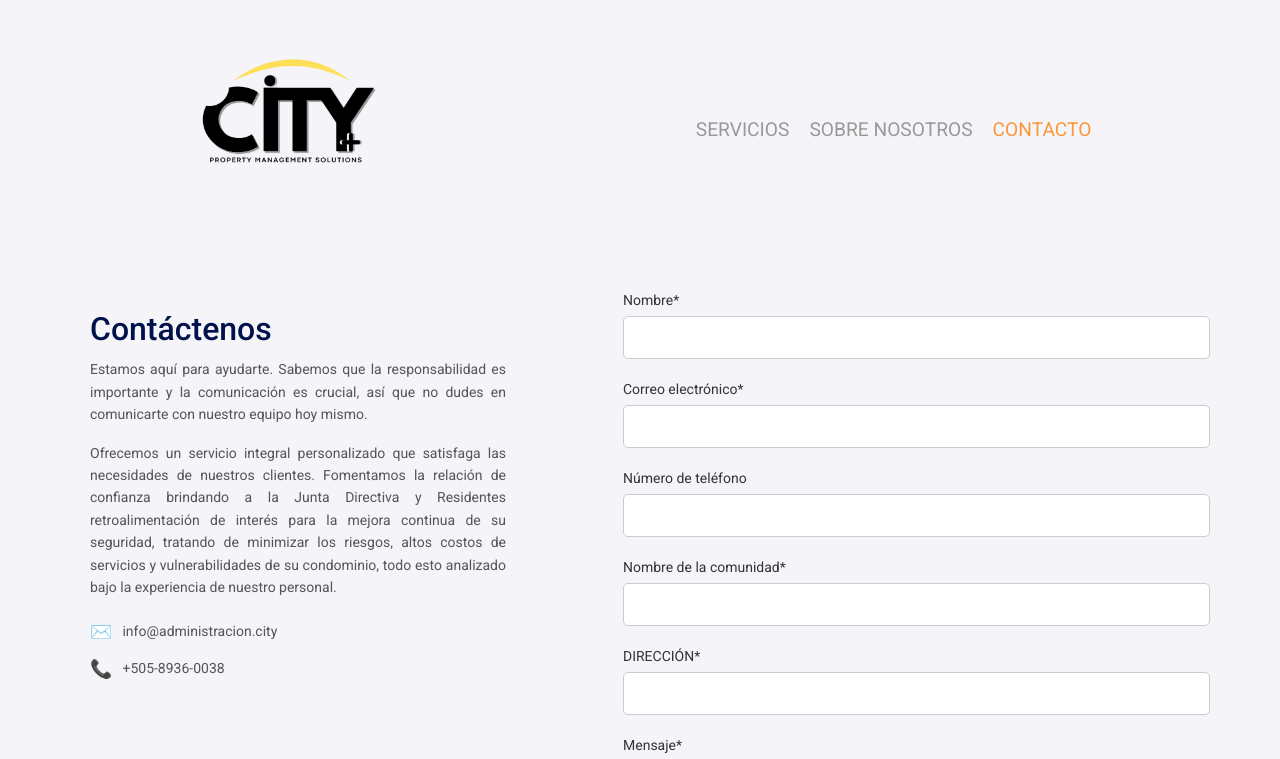
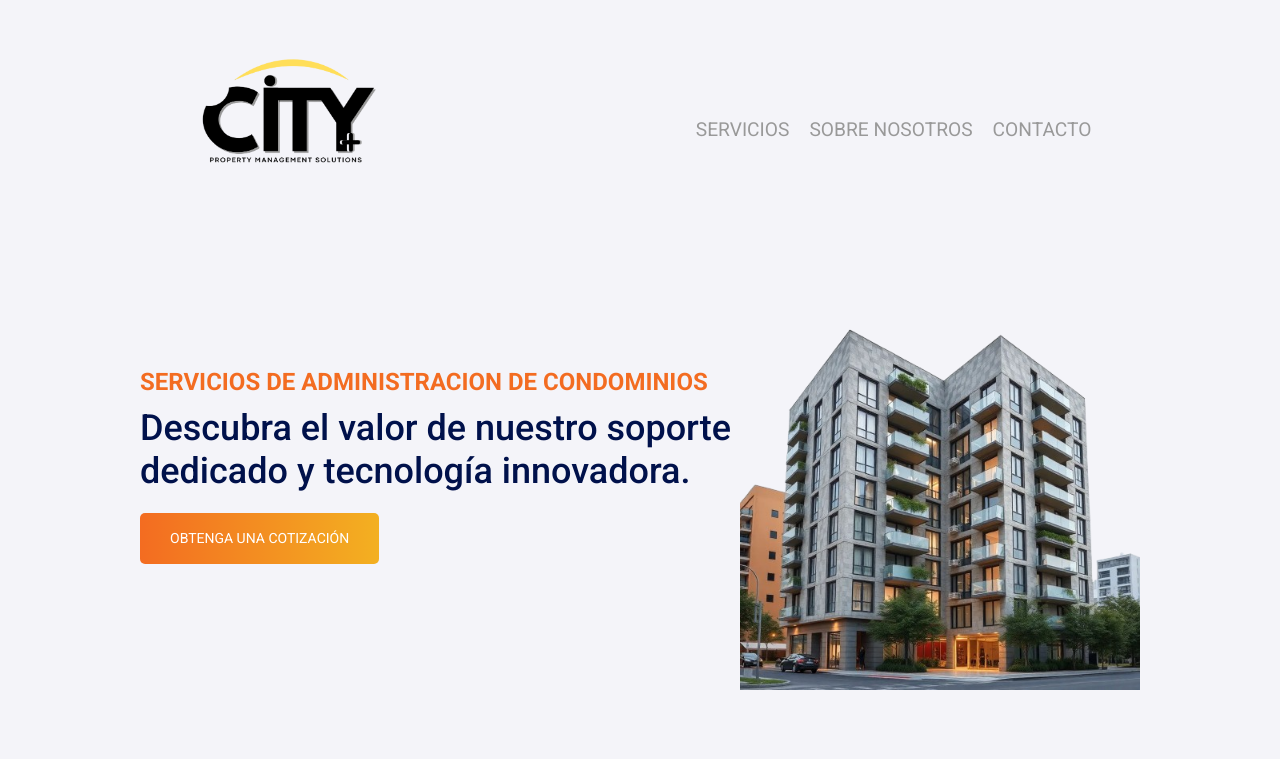
Before and after one commit to hershiserponce/City, a React (Vite) app: page /contact in a window 1280 px wide. Shown: the top 759 px of the page. Built offline with nearby package versions, Linux system fonts and the light colour scheme.

Commit message:
single page navigation completed

```diff
--- a/src/CityApp.jsx
+++ b/src/CityApp.jsx
@@ -1,13 +1,18 @@
-import { RoutesAnimals } from "./routes/RoutesAnimals";
-import {Navbar} from "./components/Navbar"
+import { Navbar } from "./components/Navbar";
+import { Services } from "./pages/Services";
+import { About } from "./pages/About";
+import { Contact } from "./pages/Contact";
+import ScrollToHashElement from './components/ScrollToHashElement';
 
 export const CityApp = () => {
   return (
     <>
-
+      <ScrollToHashElement />
       <div className="containerApp">
-       <Navbar />
-      <RoutesAnimals />
+        <Navbar />
+        <Services />
+        <About />
+        <Contact />
       </div>
     </>
   );
--- a/src/components/Navbar.jsx
+++ b/src/components/Navbar.jsx
@@ -1,9 +1,9 @@
-import { NavLink, useLocation } from "react-router-dom";
+// import { useLocation } from "react-router-dom";
 import "../css/navbar.css";
 import cityLogo from '../assets/Logo_City_Final_sin_Fondo.png';
 
 export const Navbar = () => {
-  const { pathname } = useLocation();
+  // const { pathname } = useLocation();
 
   return (
     <nav className="navbar navbar-expand-sm justify-content-around">
@@ -11,9 +11,16 @@ export const Navbar = () => {
         <img src={cityLogo} alt="City Logo" className="city-logo" />
       </div>
       <div className="nav-links">
-        <NavLink className={({isActive}) => `nav-item nav-link itemColor ${isActive ? 'active' : ''} ${pathname === '/' ? 'nav-item-color' : ''}`} to="/">SERVICIOS</NavLink>
-        <NavLink className={({isActive}) => `nav-item nav-link itemColor ${isActive ? 'active' : ''} ${pathname === '/about' ? 'nav-item-color' : ''}`} to="/about">SOBRE NOSOTROS</NavLink>
-        <NavLink className={({isActive}) => `nav-item nav-link itemColor ${isActive ? 'active' : ''} ${pathname === '/contact' ? 'nav-item-color' : ''}`} to="/contact">CONTACTO</NavLink>
+        {/* Cambiar 'to' por 'href' */}
+        <a href="#Services" className="nav-item nav-link itemColor">
+          SERVICIOS
+        </a>
+        <a href="#About" className="nav-item nav-link itemColor">
+          SOBRE NOSOTROS
+        </a>
+        <a href="#Contact" className="nav-item nav-link itemColor">
+          CONTACTO
+        </a>
       </div>
     </nav>
   );
--- /dev/null
+++ b/src/components/ScrollToHashElement.jsx
@@ -0,0 +1,21 @@
+import { useEffect } from 'react';
+import { useLocation } from 'react-router-dom';
+
+const ScrollToHashElement = () => {
+  const { hash } = useLocation();
+
+  useEffect(() => {
+    if (hash) {
+      setTimeout(() => {
+        const element = document.querySelector(hash);
+        if (element) {
+          element.scrollIntoView({ behavior: 'smooth', block: 'start' });
+        }
+      }, 100); // Asegura que el DOM esté listo antes del desplazamiento
+    }
+  }, [hash]);
+
+  return null;
+};
+
+export default ScrollToHashElement;
--- a/src/css/Services.css
+++ b/src/css/Services.css
@@ -41,6 +41,7 @@
     border-radius: 5px;
     cursor: pointer;
     font-size: 14px;
+    margin-bottom: 3rem;
   }
 
   .quote-button:hover {
```
